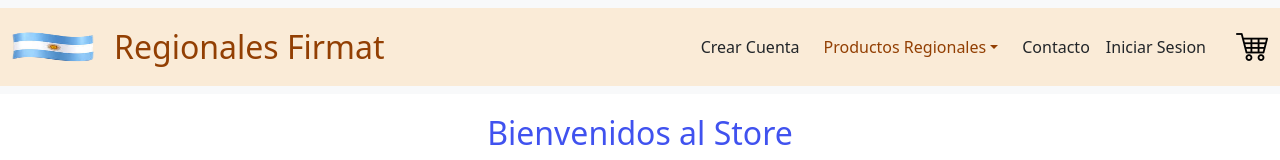
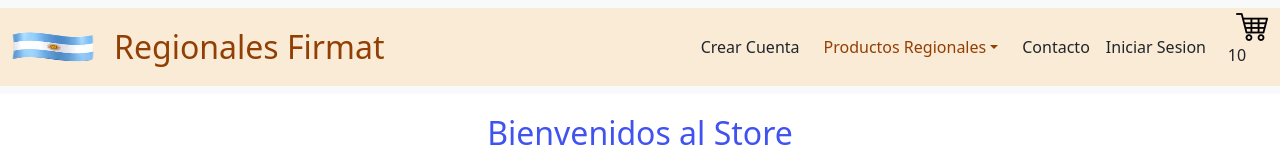
Before and after one commit to diegobufa/pre-entrega, a React (Vite) app: page / in a window 1280 px wide. Shown: the top 160 px of the page. Built offline with nearby package versions, Linux system fonts and the light colour scheme.

Commit message:
nuevo commit

```diff
--- a/src/components/CartWidget/CartWidget.jsx
+++ b/src/components/CartWidget/CartWidget.jsx
@@ -5,7 +5,7 @@ const CartWidget = () => {
   return (
     <div>
         <img className='imgCarrito' src={imgCarrito} alt="Carrito de compras" />
-
+        <p>10</p>
     </div>
   )
 }
```
